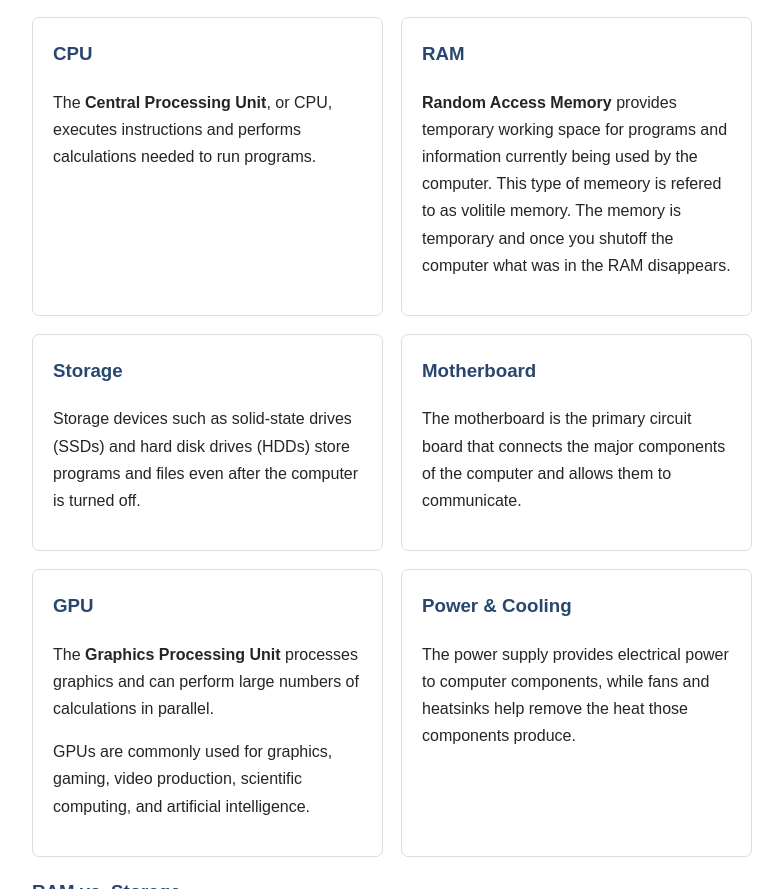
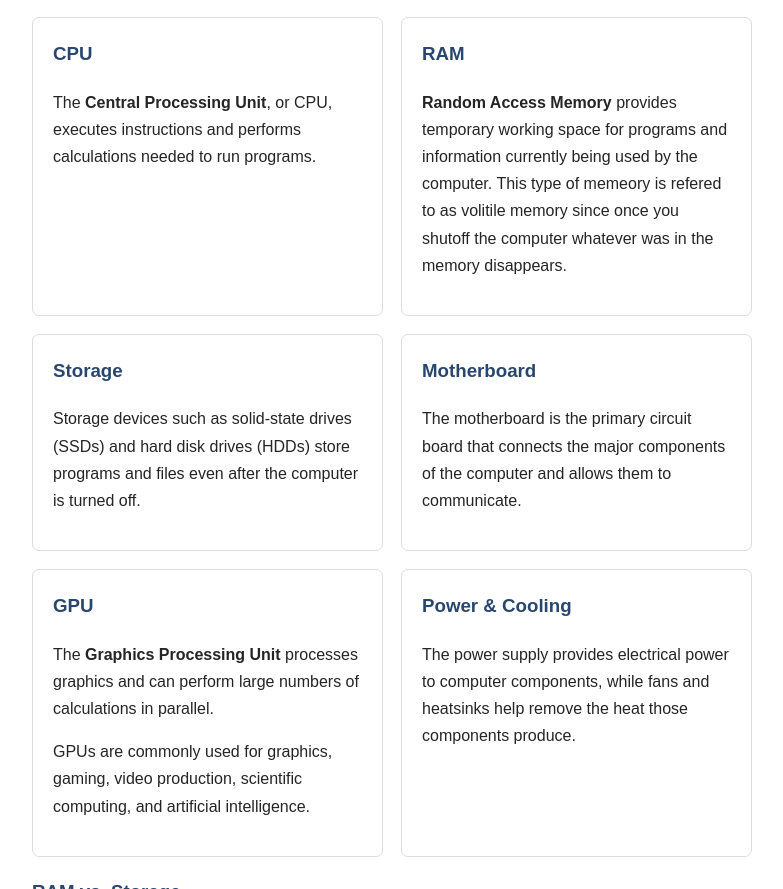
Before and after one commit to AKASHIC216/COMP-1001, a plain HTML site: page index.html in a window 1280 px wide. Shown: the part 3114-4003 px from the top of the page, without its empty margins (383-1166 px from the left). Drawn offline with Linux system fonts and the light colour scheme.

Commit message:
Update index.html

```diff
--- a/index.html
+++ b/index.html
@@ -580,8 +580,8 @@
                     <strong>Random Access Memory</strong> provides temporary
                     working space for programs and information currently
                     being used by the computer. This type of memeory is refered
-                    to as volitile memory. The memory is temporary and once you
-                    shutoff the computer what was in the RAM disappears.
+                    to as volitile memory since once you shutoff the computer
+                    whatever was in the memory disappears.
                 </p>
 
             </div>
```
